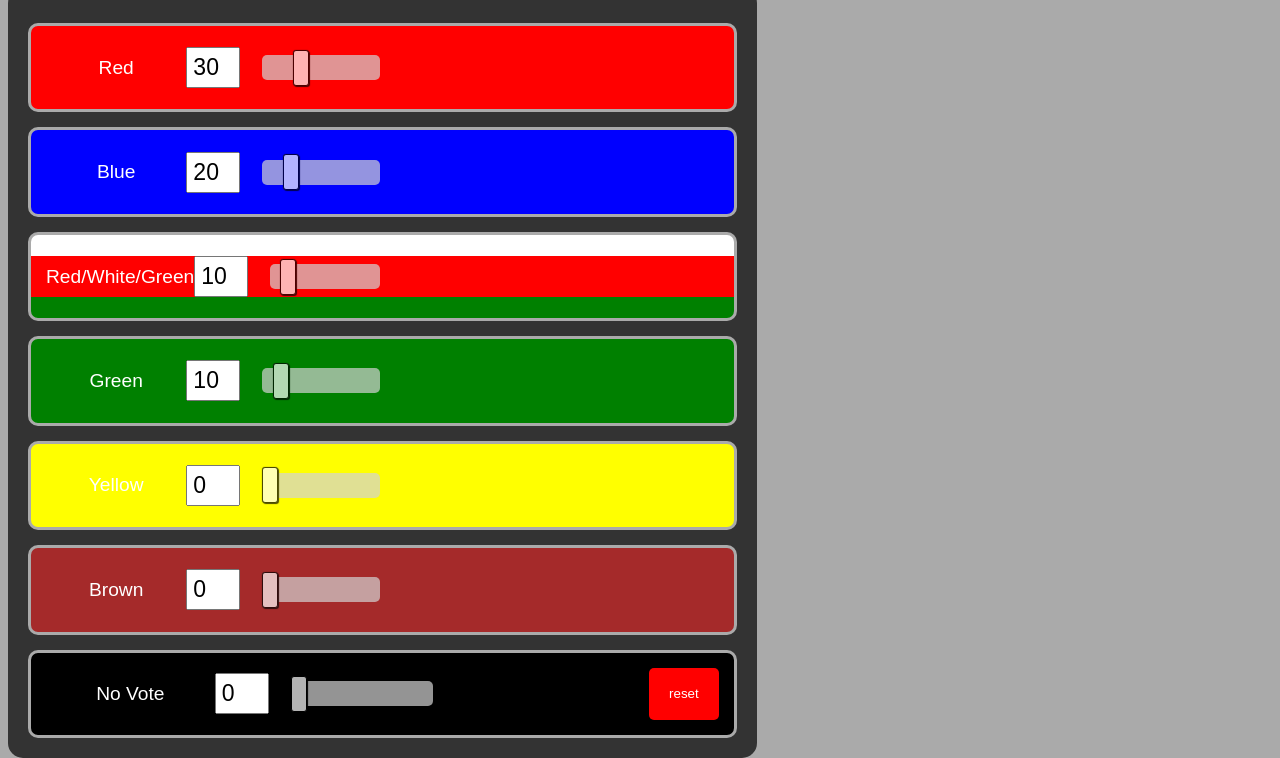
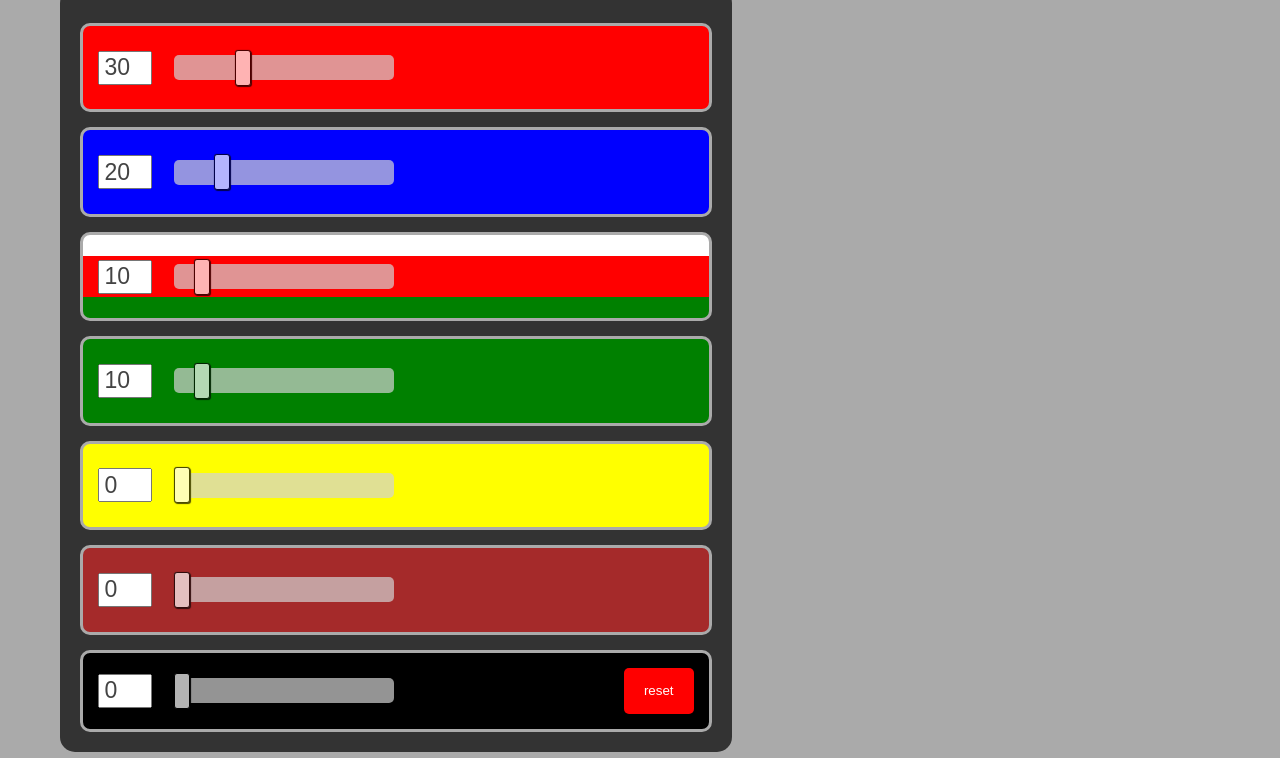
Before and after one commit to owennewo/dhondt-method, a plain HTML site: page index.html in a window 1280 px wide. Shown: the part 60-818 px from the top of the page. Drawn offline with nearby package versions, Linux system fonts and the light colour scheme.

Commit message:
more css

```diff
--- a/index.html
+++ b/index.html
@@ -9,11 +9,11 @@
   <style>
     .container {
       display: flex;
-      justify-content: space-between;
+      justify-content: space-evenly;
     }
 
     .tile {
-      width: 66%;
+      max-width: 50%;
       padding-right: 20px;
     }
 
@@ -42,15 +42,25 @@
 
     .party-textbox {
       width: 40px;
+      height: 20px;
       margin-right: 20px;
       padding: 5px;
       font-size: larger;
+      color: #444;
     }
 
     .party-name {
       display: inline-block;
-      width: 200px;
+      /* width: 200px; */
       text-align: center;
+      color: #666;
+    }
+
+    .party-inputs {
+      width: 100%;
+      text-align: center;
+      display: flex;
+      align-items: center;
     }
 
     .winner {
@@ -73,7 +83,6 @@
 
     .party-slider {
       -webkit-appearance: none;
-      width: 25%;
       height: 25px;
       border-radius: 5px;
       background: #d3d3d3;
@@ -81,6 +90,8 @@
       opacity: 0.7;
       -webkit-transition: .2s;
       transition: opacity .2s;
+      flex: 1 1 auto;
+      /* Grow to take up remaining space */
     }
 
     table {
@@ -118,13 +129,23 @@
       float: right;
     }
 
-    .tile-header-right {
+    .tile-right {
       display: flex;
       justify-content: space-between;
       width: 50%;
       height: 100%;
       margin-left: auto;
       float: right;
+    }
+
+    .tile-left {
+      display: flex;
+      justify-content: space-between;
+      width: 50%;
+      height: 100%;
+      margin-left: auto;
+      float: right;
+      /* flex-direction: column; */
     }
 
     .party-seat {
@@ -205,6 +226,7 @@
       padding: 20px;
       border-radius: 15px;
       height: 100%;
+      width: 100%;
       display: flex;
       float: left;
       flex-direction: column;
@@ -218,18 +240,22 @@
       <section class="tile">
         <div class="tile-header">
           <div class="tile-header-name">D'Hondt Method</div>
-          <div class="tile-header-right">
+          <div class="tile-right">
             <button v-for="(_,round) in 7" @click="changeRound(round)"
               :class="['round-button', { active: round === selectedRound }]">{{ round }}</button>
           </div>
         </div>
         <div class="tile-body">
           <div v-for="(party, index) in parties" :style="{ background:party.backgroundCSS}" class="party">
-            <span class="party-name">{{party.name}}</span>
-            <input type="text" v-model.number="party.value" @input="validateInput(index)" @blur="sanitizeInput(index)"
-              class="party-textbox" />
-            <input type="range" v-model.number="party.value" min="0" max="100" class="party-slider" />
-            <div class="tile-header-right" v-if="party.seats">
+            <div class="tile-left">
+              <!-- <span class="party-name">{{party.name}}</span> -->
+              <div class="party-inputs">
+                <input type="text" v-model.number="party.value" @input="validateInput(index)"
+                  @blur="sanitizeInput(index)" class="party-textbox" />
+                <input type="range" v-model.number="party.value" min="0" max="100" class="party-slider" />
+              </div>
+            </div>
+            <div class="tile-right" v-if="party.seats">
               <span class="party-seat"> </span>
               <span v-for="(seat, index) in party.seats"
                 :class="['party-seat', {'winner': seat === true  && index < selectedRound, 'loser': !(seat === true  && index < selectedRound), 'active': (index == selectedRound - 1)}]">{{
```
